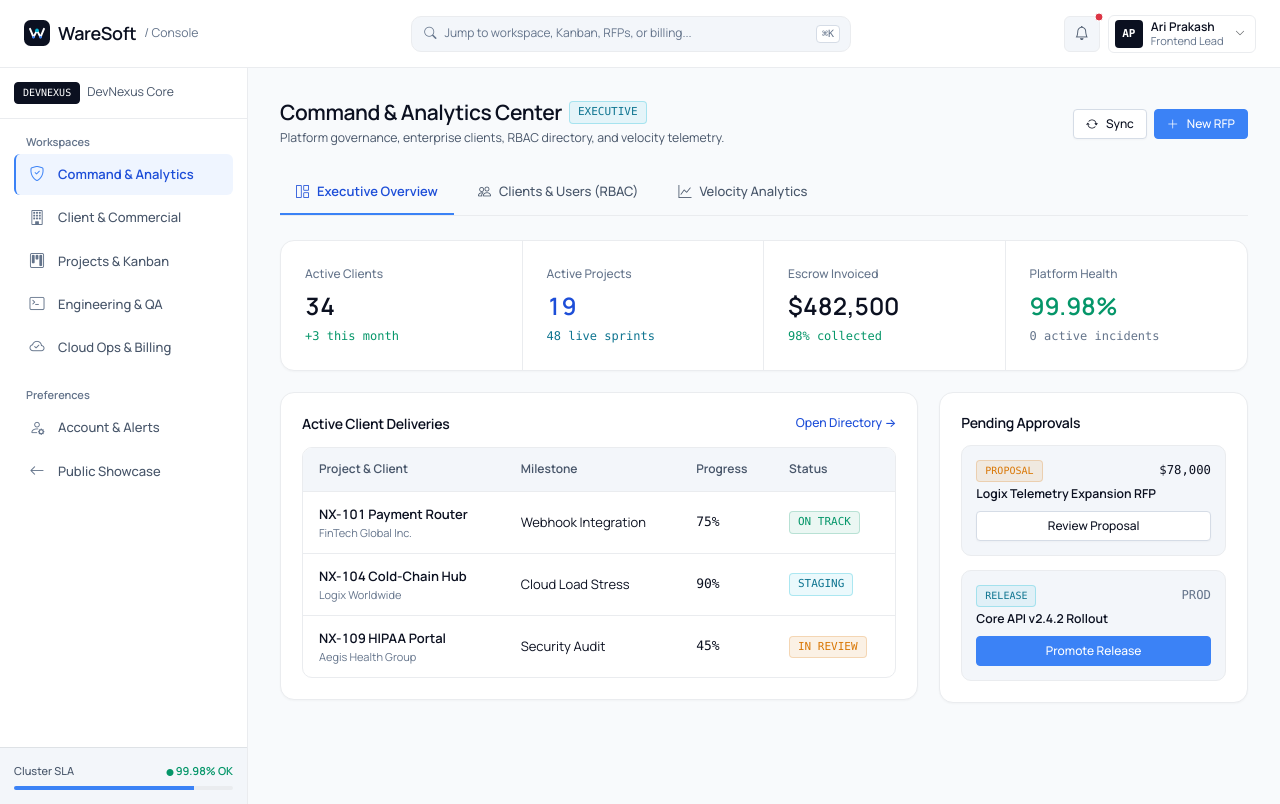
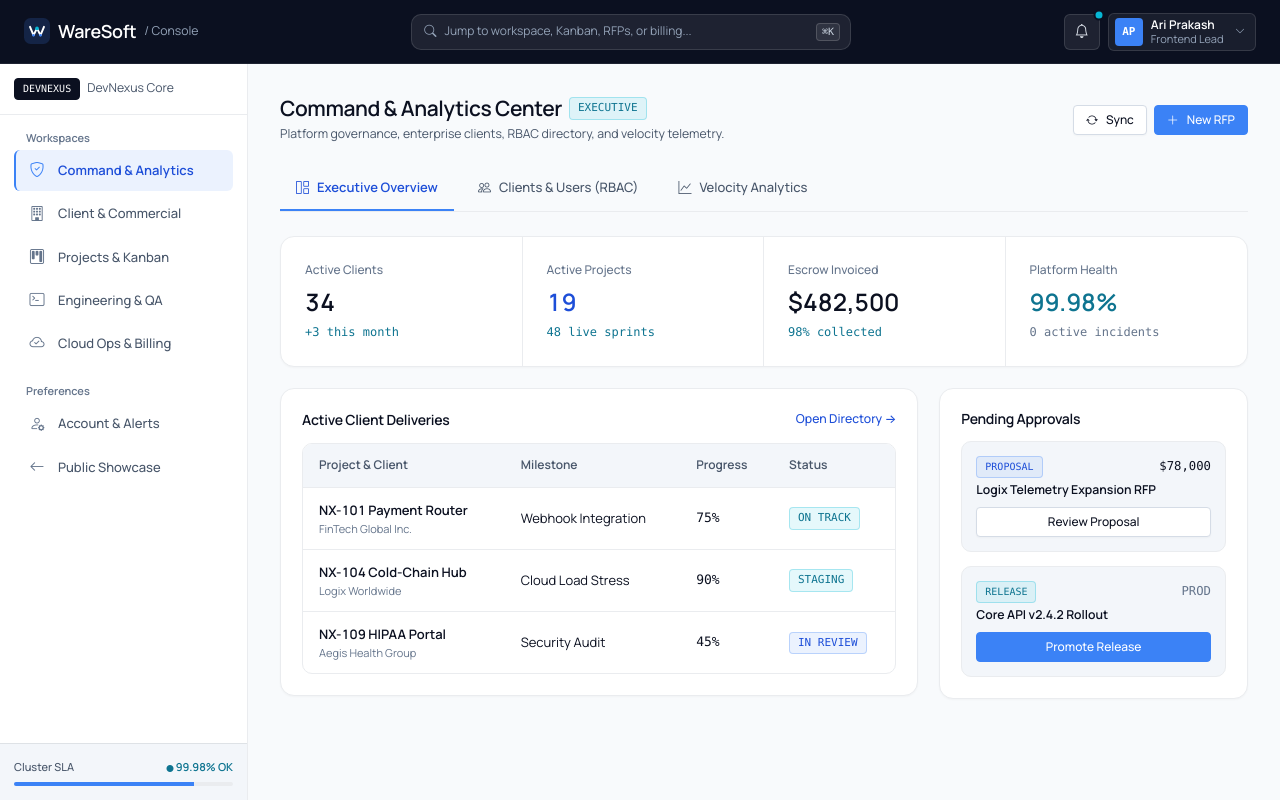
Before and after one commit to ARIPRAKASH32/waresoft, a Flask app: page /admin in a window 1280 px wide. Run offline with Flask 3, Linux system fonts and the light colour scheme.

Commit message:
feat(theme): match dark navy #0B1020 floating pill & console header and unify all body accents to #0B1020/#3B82F6/#06B6D4

```diff
--- a/frontend/static/css/components.css
+++ b/frontend/static/css/components.css
@@ -521,20 +521,20 @@
 
 .ws-pill-success {
     background-color: var(--ws-signal-success-soft);
-    border-color: rgba(5, 150, 105, 0.22);
-    color: var(--ws-signal-success);
+    border-color: rgba(6, 182, 212, 0.28);
+    color: var(--ws-brand-cyan-ink);
 }
 
 .ws-pill-warning {
     background-color: var(--ws-signal-warning-soft);
-    border-color: rgba(217, 119, 6, 0.22);
-    color: var(--ws-signal-warning);
+    border-color: rgba(59, 130, 246, 0.28);
+    color: var(--ws-brand-blue-ink);
 }
 
 .ws-pill-danger {
     background-color: var(--ws-signal-danger-soft);
-    border-color: rgba(220, 38, 38, 0.22);
-    color: var(--ws-signal-danger);
+    border-color: rgba(11, 16, 32, 0.22);
+    color: var(--ws-brand-navy);
 }
 
 .ws-pill-muted {
@@ -666,15 +666,14 @@
     box-shadow: 0 0 0 3px var(--ws-brand-blue-soft);
 }
 
-/* ─── Header & Calm Topbar Navigation ─── */
+/* ─── Header & Dark Navy #0B1020 Console Topbar ─── */
 .ws-header {
-    background-color: rgba(255, 255, 255, 0.96);
-    backdrop-filter: blur(8px);
-    border-bottom: 1px solid var(--ws-border-quiet);
+    background-color: var(--ws-brand-navy);
+    border-bottom: 1px solid rgba(255, 255, 255, 0.08);
     position: sticky;
     top: 0;
     z-index: 1030;
-    height: 68px;
+    height: 64px;
     display: flex;
     align-items: center;
 }
@@ -703,20 +702,25 @@
     margin: 0 auto;
     height: 60px;
     padding: 0 24px;
-    background-color: var(--ws-bg-surface-1);
-    border: 1px solid var(--ws-border-quiet);
+    background-color: var(--ws-brand-navy);
+    border: 1px solid rgba(255, 255, 255, 0.10);
     border-radius: 999px;
-    box-shadow: 0 6px 24px -4px rgba(11, 16, 32, 0.06), 0 1px 3px rgba(11, 16, 32, 0.03);
+    box-shadow: 0 10px 28px -6px rgba(11, 16, 32, 0.24), 0 2px 6px rgba(11, 16, 32, 0.12);
     display: flex;
     align-items: center;
     justify-content: space-between;
     gap: var(--ws-space-5);
 }
 
+.ws-header-pill .ws-brand-text,
+.ws-header .ws-brand-text {
+    color: #FFFFFF;
+}
+
 .ws-pill-nav-link {
     background: transparent;
     border: none;
-    color: var(--ws-text-primary);
+    color: #E2E8F0;
     font-size: var(--ws-text-sm);
     font-weight: 500;
     padding: 6px 4px;
@@ -791,8 +795,8 @@
     display: flex;
     align-items: center;
     gap: 8px;
-    background-color: var(--ws-bg-surface-2);
-    border: 1px solid var(--ws-border-quiet);
+    background-color: rgba(255, 255, 255, 0.08);
+    border: 1px solid rgba(255, 255, 255, 0.12);
     border-radius: var(--ws-radius-md);
     padding: 0 10px 0 12px;
     height: 36px;
@@ -800,34 +804,65 @@
 }
 
 .jp-cmd-search:focus-within {
-    background-color: var(--ws-bg-surface-1);
+    background-color: rgba(255, 255, 255, 0.12);
     border-color: var(--ws-brand-blue);
-    box-shadow: 0 0 0 3px var(--ws-brand-blue-soft);
+    box-shadow: 0 0 0 2px rgba(59, 130, 246, 0.35);
 }
 
 .jp-cmd-search input {
     border: none;
     outline: none;
     background: transparent;
-    color: var(--ws-text-primary);
+    color: #FFFFFF;
     font-size: var(--ws-text-xs);
     width: 100%;
 }
 
 .jp-cmd-search input::placeholder {
-    color: var(--ws-text-muted);
+    color: #94A3B8;
 }
 
 .jp-cmd-keycap {
     font-family: var(--ws-font-mono);
     font-size: 10px;
-    color: var(--ws-text-muted);
-    background-color: var(--ws-bg-surface-1);
-    border: 1px solid var(--ws-border-subtle);
+    color: #CBD5E1;
+    background-color: rgba(255, 255, 255, 0.08);
+    border: 1px solid rgba(255, 255, 255, 0.16);
     border-radius: 4px;
     padding: 1px 5px;
     line-height: 1.4;
     flex-shrink: 0;
+}
+
+.ws-header .ws-icon-btn {
+    background-color: rgba(255, 255, 255, 0.08);
+    border-color: rgba(255, 255, 255, 0.12);
+    color: #E2E8F0;
+}
+
+.ws-header .ws-icon-btn:hover {
+    background-color: rgba(255, 255, 255, 0.14);
+    color: #FFFFFF;
+}
+
+.ws-header .ws-user-btn {
+    background-color: rgba(255, 255, 255, 0.06);
+    border-color: rgba(255, 255, 255, 0.12);
+}
+
+.ws-header .ws-user-btn:hover {
+    background-color: rgba(255, 255, 255, 0.12);
+}
+
+.ws-header .ws-user-avatar {
+    background-color: var(--ws-brand-blue);
+}
+
+.ws-header .ws-mobile-toggle,
+.ws-header-pill .ws-mobile-toggle {
+    background: rgba(255, 255, 255, 0.08);
+    border-color: rgba(255, 255, 255, 0.14);
+    color: #FFFFFF;
 }
 
 .jp-cmd-results {
--- a/frontend/static/css/tokens.css
+++ b/frontend/static/css/tokens.css
@@ -1,42 +1,42 @@
 /**
- * WareSoft DevNexus Design System Tokens (Calm Juspay Blend Aesthetic)
- * Strict 4px Scale | Preserved Palette: Dark Navy #0B1020, Electric Blue #3B82F6, Cyan #06B6D4
- * Calm airy surfaces (#FFFFFF / #F8FAFC), quiet hairlines, restrained enterprise typography
+ * WareSoft DevNexus Design System Tokens (Unified #0B1020, #3B82F6, #06B6D4 Palette)
+ * Strict 4px Scale | Zero off-palette green/amber/red hues
+ * Dark Navy #0B1020 Floating Pill & Console Header + Light #F8FAFC / #FFFFFF Body
  */
 
 :root {
-    /* ─── Color Ramp: Calm Light Surfaces ─── */
-    --ws-bg-canvas:       #F8FAFC; /* Ultra-calm alabaster slate */
-    --ws-bg-surface-1:    #FFFFFF; /* Pure crisp white */
-    --ws-bg-surface-2:    #F3F6FA; /* Subtle tinted surface */
-    --ws-bg-surface-3:    #EAEEF5; /* Quiet hover step */
+    /* ─── Color Ramp: Light Body Surfaces & Dark Navy Anchors ─── */
+    --ws-bg-canvas:       #F8FAFC;
+    --ws-bg-surface-1:    #FFFFFF;
+    --ws-bg-surface-2:    #F3F6FA;
+    --ws-bg-surface-3:    #EAEEF5;
     --ws-bg-elevated:     #FFFFFF;
     --ws-bg-input:        #FFFFFF;
-    --ws-bg-navy:         #0B1020; /* Brand dark navy */
+    --ws-bg-navy:         #0B1020;
 
-    /* ─── Brand Accents (#0B1020, #3B82F6, #06B6D4) ─── */
+    /* ─── Strict Brand Accents (#0B1020, #3B82F6, #06B6D4) ─── */
     --ws-brand-navy:      #0B1020;
     --ws-brand-blue:      #3B82F6;
     --ws-brand-blue-hover:#2563EB;
     --ws-brand-blue-ink:  #1D4ED8;
-    --ws-brand-blue-soft: rgba(59, 130, 246, 0.08);
+    --ws-brand-blue-soft: rgba(59, 130, 246, 0.10);
 
     --ws-brand-cyan:      #06B6D4;
     --ws-brand-cyan-ink:  #0E7490;
-    --ws-brand-cyan-soft: rgba(6, 182, 212, 0.08);
+    --ws-brand-cyan-soft: rgba(6, 182, 212, 0.10);
 
-    /* ─── Semantic Signal Colors ─── */
-    --ws-signal-success:      #059669;
-    --ws-signal-success-soft: rgba(5, 150, 105, 0.08);
+    /* ─── Semantic Roles Mapped Strictly to Brand Palette ─── */
+    --ws-signal-success:      #0E7490; /* High-contrast Cyan ink */
+    --ws-signal-success-soft: rgba(6, 182, 212, 0.10);
 
-    --ws-signal-warning:      #D97706;
-    --ws-signal-warning-soft: rgba(217, 119, 6, 0.10);
+    --ws-signal-warning:      #1D4ED8; /* High-contrast Electric Blue ink */
+    --ws-signal-warning-soft: rgba(59, 130, 246, 0.10);
 
-    --ws-signal-danger:       #DC2626;
-    --ws-signal-danger-soft:  rgba(220, 38, 38, 0.08);
+    --ws-signal-danger:       #0B1020; /* High-contrast Dark Navy ink */
+    --ws-signal-danger-soft:  rgba(11, 16, 32, 0.08);
 
-    --ws-signal-info:         #0284C7;
-    --ws-signal-info-soft:    rgba(2, 132, 199, 0.08);
+    --ws-signal-info:         #3B82F6;
+    --ws-signal-info-soft:    rgba(59, 130, 246, 0.10);
 
     /* ─── Quiet Hairlines & Borders ─── */
     --ws-border-quiet:    #EAECEF;
@@ -50,7 +50,7 @@
     --ws-text-muted:      #64748B;
     --ws-text-inverse:    #FFFFFF;
 
-    /* ─── Font Families (Single Cohesive Family: Manrope + System Mono) ─── */
+    /* ─── Single Cohesive Font Family: Manrope + System Mono ─── */
     --ws-font-display:    'Manrope', -apple-system, BlinkMacSystemFont, sans-serif;
     --ws-font-sans:       'Manrope', -apple-system, BlinkMacSystemFont, sans-serif;
     --ws-font-mono:       ui-monospace, SFMono-Regular, Menlo, Monaco, Consolas, monospace;
--- a/frontend/static/js/3d-visualizer.js
+++ b/frontend/static/js/3d-visualizer.js
@@ -53,7 +53,7 @@ window.initDevNexus3D = function(containerId) {
         { name: 'Auth',      x: -3.8, y: 1.9,  z: 1.1,  color: 0x06B6D4, size: 0.52 },
         { name: 'Projects',  x: 3.9,  y: 1.8,  z: -0.9, color: 0x3B82F6, size: 0.58 },
         { name: 'Kanban',    x: 3.1,  y: -2.2, z: 1.4,  color: 0x06B6D4, size: 0.50 },
-        { name: 'QA & CI',   x: -3.3, y: -1.9, z: -1.0, color: 0x059669, size: 0.46 },
+        { name: 'QA & CI',   x: -3.3, y: -1.9, z: -1.0, color: 0x06B6D4, size: 0.46 },
         { name: 'Telemetry', x: 0.1,  y: 3.3,  z: 0.4,  color: 0x3B82F6, size: 0.44 },
         { name: 'Billing',   x: -0.2, y: -3.2, z: -0.4, color: 0x0B1020, size: 0.44 }
     ];
--- a/frontend/static/js/api.js
+++ b/frontend/static/js/api.js
@@ -11,10 +11,10 @@ const WareSoftAPI = (function() {
 
         const toastId = 'toast-' + Date.now();
         const iconMap = {
-            success: 'bi-check-circle-fill text-success',
-            warning: 'bi-exclamation-triangle-fill text-warning',
-            danger: 'bi-x-circle-fill text-danger',
-            info: 'bi-info-circle-fill text-info'
+            success: 'bi-check-circle-fill ws-text-cyan',
+            warning: 'bi-exclamation-triangle-fill ws-text-blue',
+            danger: 'bi-x-circle-fill ws-text-ink',
+            info: 'bi-info-circle-fill ws-text-blue'
         };
 
         const toastEl = document.createElement('div');
--- a/frontend/templates/components/navbar.html
+++ b/frontend/templates/components/navbar.html
@@ -1,17 +1,23 @@
 {% set is_public = request.path in ['/', '/about', '/services', '/portfolio', '/contact', '/careers', '/auth', '/login', '/register', '/forgot-password'] %}
 
 {% if is_public %}
-<!-- Juspay-Style Floating Pill Header (Preserving All-Light Brand Palette) -->
+<!-- Juspay-Style Dark Navy (#0B1020) Floating Pill Header -->
 <header class="ws-header-floating-wrap">
     <div class="ws-header-pill">
-        <!-- Left: Logo -->
+        <!-- Left: Crisp Mark + White Wordmark -->
         <div class="d-flex align-items-center gap-2">
             <button class="ws-mobile-toggle d-lg-none" id="sidebarToggle" aria-label="Toggle navigation">
                 <i class="bi bi-list fs-5"></i>
             </button>
             <a href="/" class="ws-brand-link">
                 <span class="ws-brand-icon">
-                    <img src="{{ url_for('static', filename='images/logo.svg') }}" alt="WareSoft Logo" width="26" height="26" style="display: block;">
+                    <svg width="26" height="26" viewBox="0 0 28 28" fill="none" xmlns="http://www.w3.org/2000/svg">
+                        <rect width="28" height="28" rx="7" fill="#3B82F6" fill-opacity="0.18"/>
+                        <path d="M6.5 9.5L10.2 18.5L14 11.2L17.8 18.5L21.5 9.5" stroke="#FFFFFF" stroke-width="2.1" stroke-linecap="round" stroke-linejoin="round"/>
+                        <circle cx="14" cy="11.2" r="2" fill="#06B6D4"/>
+                        <circle cx="10.2" cy="18.5" r="1.4" fill="#3B82F6"/>
+                        <circle cx="17.8" cy="18.5" r="1.4" fill="#3B82F6"/>
+                    </svg>
                 </span>
                 <span class="ws-brand-text" style="letter-spacing: -0.02em;">{{ app_name }}</span>
             </a>
@@ -21,24 +27,24 @@
         <nav class="d-none d-lg-flex align-items-center gap-4">
             <div class="dropdown">
                 <button class="ws-pill-nav-link" type="button" data-bs-toggle="dropdown" aria-expanded="false">
-                    Products <i class="bi bi-chevron-down" style="font-size: 10px; color: var(--ws-text-muted);"></i>
+                    Products <i class="bi bi-chevron-down" style="font-size: 10px; color: #94A3B8;"></i>
                 </button>
                 <ul class="dropdown-menu ws-dropdown-menu">
-                    <li><a class="dropdown-item" href="/client"><i class="bi bi-building me-2"></i>Client &amp; Commercial</a></li>
-                    <li><a class="dropdown-item" href="/projects"><i class="bi bi-kanban me-2"></i>Projects &amp; Sprint Kanban</a></li>
-                    <li><a class="dropdown-item" href="/developer"><i class="bi bi-terminal me-2"></i>Engineering &amp; QA</a></li>
-                    <li><a class="dropdown-item" href="/operations"><i class="bi bi-cloud-check me-2"></i>Cloud Ops &amp; Escrow</a></li>
+                    <li><a class="dropdown-item" href="/client"><i class="bi bi-building me-2 ws-text-blue"></i>Client &amp; Commercial</a></li>
+                    <li><a class="dropdown-item" href="/projects"><i class="bi bi-kanban me-2 ws-text-cyan"></i>Projects &amp; Sprint Kanban</a></li>
+                    <li><a class="dropdown-item" href="/developer"><i class="bi bi-terminal me-2 ws-text-ink"></i>Engineering &amp; QA</a></li>
+                    <li><a class="dropdown-item" href="/operations"><i class="bi bi-cloud-check me-2 ws-text-blue"></i>Cloud Ops &amp; Escrow</a></li>
                 </ul>
             </div>
 
             <div class="dropdown">
                 <button class="ws-pill-nav-link" type="button" data-bs-toggle="dropdown" aria-expanded="false">
-                    Resources <i class="bi bi-chevron-down" style="font-size: 10px; color: var(--ws-text-muted);"></i>
+                    Resources <i class="bi bi-chevron-down" style="font-size: 10px; color: #94A3B8;"></i>
                 </button>
                 <ul class="dropdown-menu ws-dropdown-menu">
-                    <li><a class="dropdown-item" href="/#solutions"><i class="bi bi-layers me-2"></i>Architecture Overview</a></li>
-                    <li><a class="dropdown-item" href="/#developers"><i class="bi bi-braces me-2"></i>DevNexus API Explorer</a></li>
-                    <li><a class="dropdown-item" href="/operations?tab=releases"><i class="bi bi-tag me-2"></i>Release Changelogs</a></li>
+                    <li><a class="dropdown-item" href="/#solutions"><i class="bi bi-layers me-2 ws-text-blue"></i>Architecture Overview</a></li>
+                    <li><a class="dropdown-item" href="/#developers"><i class="bi bi-braces me-2 ws-text-cyan"></i>DevNexus API Explorer</a></li>
+                    <li><a class="dropdown-item" href="/operations?tab=releases"><i class="bi bi-tag me-2 ws-text-ink"></i>Release Changelogs</a></li>
                 </ul>
             </div>
 
@@ -46,12 +52,12 @@
 
             <div class="dropdown">
                 <button class="ws-pill-nav-link" type="button" data-bs-toggle="dropdown" aria-expanded="false">
-                    Company <i class="bi bi-chevron-down" style="font-size: 10px; color: var(--ws-text-muted);"></i>
+                    Company <i class="bi bi-chevron-down" style="font-size: 10px; color: #94A3B8;"></i>
                 </button>
                 <ul class="dropdown-menu ws-dropdown-menu">
-                    <li><a class="dropdown-item" href="/admin"><i class="bi bi-shield-check me-2"></i>Executive Command</a></li>
-                    <li><a class="dropdown-item" href="/projects"><i class="bi bi-grid-1x2 me-2"></i>Workspaces Console</a></li>
-                    <li><a class="dropdown-item" href="/auth"><i class="bi bi-box-arrow-in-right me-2"></i>Sign In / Portal</a></li>
+                    <li><a class="dropdown-item" href="/admin"><i class="bi bi-shield-check me-2 ws-text-blue"></i>Executive Command</a></li>
+                    <li><a class="dropdown-item" href="/projects"><i class="bi bi-grid-1x2 me-2 ws-text-cyan"></i>Workspaces Console</a></li>
+                    <li><a class="dropdown-item" href="/auth"><i class="bi bi-box-arrow-in-right me-2 ws-text-ink"></i>Sign In / Portal</a></li>
                 </ul>
             </div>
         </nav>
@@ -60,16 +66,16 @@
         <div class="d-flex align-items-center gap-3">
             <div class="dropdown d-none d-sm-block">
                 <button class="ws-region-pill" type="button" data-bs-toggle="dropdown" aria-expanded="false" id="regionSelectorBtn">
-                    <i class="bi bi-globe2" style="color: var(--ws-brand-blue); font-size: 13px;"></i>
+                    <i class="bi bi-globe2" style="color: #06B6D4; font-size: 13px;"></i>
                     <span id="activeRegionLabel">India</span>
-                    <i class="bi bi-chevron-down" style="font-size: 10px; color: var(--ws-text-muted);"></i>
+                    <i class="bi bi-chevron-down" style="font-size: 10px; color: #94A3B8;"></i>
                 </button>
                 <ul class="dropdown-menu dropdown-menu-end ws-dropdown-menu">
-                    <li><button class="dropdown-item" type="button" onclick="selectClusterRegion('India', 'ap-south-1')"><i class="bi bi-geo-alt me-2"></i>India (ap-south-1)</button></li>
-                    <li><button class="dropdown-item" type="button" onclick="selectClusterRegion('Global', 'us-east-1')"><i class="bi bi-globe me-2"></i>Global (us-east-1)</button></li>
+                    <li><button class="dropdown-item" type="button" onclick="selectClusterRegion('India', 'ap-south-1')"><i class="bi bi-geo-alt me-2 ws-text-blue"></i>India (ap-south-1)</button></li>
+                    <li><button class="dropdown-item" type="button" onclick="selectClusterRegion('Global', 'us-east-1')"><i class="bi bi-globe me-2 ws-text-cyan"></i>Global (us-east-1)</button></li>
                     <li><hr class="dropdown-divider my-1" style="border-color: var(--ws-border-quiet);"></li>
                     <li><a class="dropdown-item fw-semibold" href="/projects"><i class="bi bi-kanban me-2 ws-text-blue"></i>Open Console</a></li>
-                    <li><a class="dropdown-item" href="/auth"><i class="bi bi-person me-2"></i>Sign In</a></li>
+                    <li><a class="dropdown-item" href="/auth"><i class="bi bi-person me-2 ws-text-ink"></i>Sign In</a></li>
                 </ul>
             </div>
 
@@ -81,7 +87,7 @@
 </header>
 
 {% else %}
-<!-- Dashboard Console Header with Cmd+K Command Search Bar -->
+<!-- Dashboard Console Header (#0B1020) with Cmd+K Command Search Bar -->
 <header class="ws-header">
     <div class="ws-header-inner content-container">
         <div class="ws-brand-cluster">
@@ -90,16 +96,22 @@
             </button>
             <a href="/" class="ws-brand-link">
                 <span class="ws-brand-icon">
-                    <img src="{{ url_for('static', filename='images/logo.svg') }}" alt="WareSoft Logo" width="26" height="26" style="display: block;">
+                    <svg width="26" height="26" viewBox="0 0 28 28" fill="none" xmlns="http://www.w3.org/2000/svg">
+                        <rect width="28" height="28" rx="7" fill="#3B82F6" fill-opacity="0.18"/>
+                        <path d="M6.5 9.5L10.2 18.5L14 11.2L17.8 18.5L21.5 9.5" stroke="#FFFFFF" stroke-width="2.1" stroke-linecap="round" stroke-linejoin="round"/>
+                        <circle cx="14" cy="11.2" r="2" fill="#06B6D4"/>
+                        <circle cx="10.2" cy="18.5" r="1.4" fill="#3B82F6"/>
+                        <circle cx="17.8" cy="18.5" r="1.4" fill="#3B82F6"/>
+                    </svg>
                 </span>
                 <span class="ws-brand-text">{{ app_name }}</span>
-                <span class="ws-text-muted small fw-normal d-none d-sm-inline">/ Console</span>
+                <span class="small fw-normal d-none d-sm-inline" style="color: #94A3B8;">/ Console</span>
             </a>
         </div>
 
         <div class="jp-cmd-wrap d-none d-md-block">
             <div class="jp-cmd-search">
-                <i class="bi bi-search ws-text-muted small"></i>
+                <i class="bi bi-search small" style="color: #94A3B8;"></i>
                 <input type="text" id="workspaceCmdInput" placeholder="Jump to workspace, Kanban, RFPs, or billing..." autocomplete="off">
                 <span class="jp-cmd-keycap">&#8984;K</span>
             </div>
@@ -134,31 +146,31 @@
         <div class="ws-header-actions">
             <a href="/account?tab=notifications" class="ws-icon-btn position-relative" title="Notifications">
                 <i class="bi bi-bell"></i>
-                <span class="position-absolute top-0 start-100 translate-middle p-1 bg-danger border border-white rounded-circle"></span>
+                <span class="position-absolute top-0 start-100 translate-middle p-1 rounded-circle" style="background-color: #06B6D4; border: 2px solid #0B1020;"></span>
             </a>
 
             <div class="dropdown">
                 <button class="ws-user-btn" type="button" data-bs-toggle="dropdown" aria-expanded="false">
                     <span class="ws-user-avatar">{{ current_user.avatar }}</span>
                     <span class="d-none d-xl-inline-block text-start" style="min-width: 0;">
-                        <span class="d-block text-truncate fw-semibold" style="max-width: 112px; font-size: 12px; color: var(--ws-brand-navy); line-height: 1.2;">{{ current_user.name }}</span>
-                        <span class="d-block text-truncate" style="max-width: 112px; font-size: 11px; color: var(--ws-text-muted); line-height: 1.2;">{{ current_user.role }}</span>
+                        <span class="d-block text-truncate fw-semibold" style="max-width: 112px; font-size: 12px; color: #FFFFFF; line-height: 1.2;">{{ current_user.name }}</span>
+                        <span class="d-block text-truncate" style="max-width: 112px; font-size: 11px; color: #94A3B8; line-height: 1.2;">{{ current_user.role }}</span>
                     </span>
-                    <i class="bi bi-chevron-down text-muted ms-1" style="font-size: 10px;"></i>
+                    <i class="bi bi-chevron-down ms-1" style="font-size: 10px; color: #94A3B8;"></i>
                 </button>
                 <ul class="dropdown-menu dropdown-menu-end ws-dropdown-menu">
                     <li class="px-3 py-2 border-bottom" style="border-color: var(--ws-border-quiet) !important;">
                         <div class="small fw-semibold ws-text-ink">{{ current_user.name }}</div>
                         <div class="ws-text-muted" style="font-size: 11px;">{{ current_user.email }}</div>
                     </li>
-                    <li><a class="dropdown-item" href="/account"><i class="bi bi-person me-2"></i>Account &amp; Alerts</a></li>
-                    <li><a class="dropdown-item" href="/admin"><i class="bi bi-shield-lock me-2"></i>Command &amp; Analytics</a></li>
-                    <li><a class="dropdown-item" href="/client"><i class="bi bi-building me-2"></i>Client &amp; Commercial</a></li>
-                    <li><a class="dropdown-item" href="/developer"><i class="bi bi-code-slash me-2"></i>Engineering &amp; QA</a></li>
-                    <li><a class="dropdown-item" href="/operations"><i class="bi bi-cloud-check me-2"></i>Cloud Ops &amp; Billing</a></li>
+                    <li><a class="dropdown-item" href="/account"><i class="bi bi-person me-2 ws-text-blue"></i>Account &amp; Alerts</a></li>
+                    <li><a class="dropdown-item" href="/admin"><i class="bi bi-shield-lock me-2 ws-text-cyan"></i>Command &amp; Analytics</a></li>
+                    <li><a class="dropdown-item" href="/client"><i class="bi bi-building me-2 ws-text-blue"></i>Client &amp; Commercial</a></li>
+                    <li><a class="dropdown-item" href="/developer"><i class="bi bi-code-slash me-2 ws-text-cyan"></i>Engineering &amp; QA</a></li>
+                    <li><a class="dropdown-item" href="/operations"><i class="bi bi-cloud-check me-2 ws-text-blue"></i>Cloud Ops &amp; Billing</a></li>
                     <li><hr class="dropdown-divider my-1" style="border-color: var(--ws-border-quiet);"></li>
-                    <li><a class="dropdown-item" href="/auth"><i class="bi bi-box-arrow-in-right me-2"></i>Switch Account</a></li>
-                    <li><button class="dropdown-item text-danger" onclick="WareSoftAPI.logout()"><i class="bi bi-box-arrow-right me-2"></i>Sign Out</button></li>
+                    <li><a class="dropdown-item" href="/auth"><i class="bi bi-box-arrow-in-right me-2 ws-text-ink"></i>Switch Account</a></li>
+                    <li><button class="dropdown-item fw-medium" style="color: var(--ws-brand-navy);" onclick="WareSoftAPI.logout()"><i class="bi bi-box-arrow-right me-2 ws-text-blue"></i>Sign Out</button></li>
                 </ul>
             </div>
         </div>
```
Also changed, not shown: other parts of frontend/static/css/components.css (+13 -13 lines).
